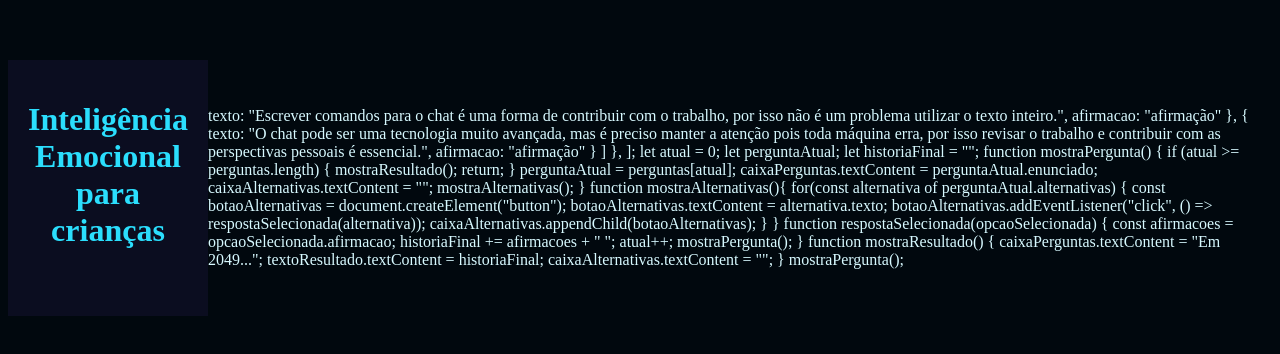
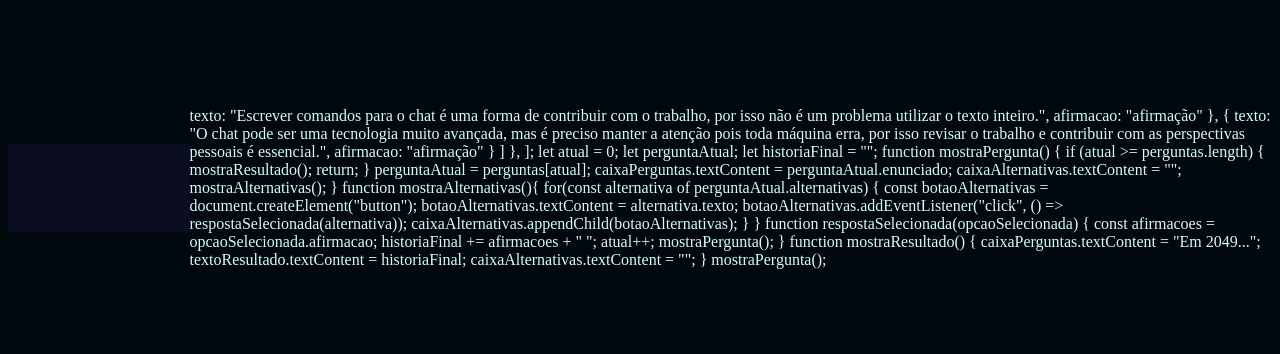
Before and after one commit to danineiverth17/missao, a plain HTML site: page index.html in a window 1280 px wide. Shown: the part 220-574 px from the top of the page. Drawn offline with Linux system fonts and the light colour scheme; a script that the page names is missing.

Commit message:
Update index.html

```diff
--- a/index.html
+++ b/index.html
@@ -8,7 +8,7 @@
 </head>
 <body>
     <div class="caixa-principal">
-        <h1>Inteligência Emocional para crianças</h1>
+        <h1></h1>
         <div class="caixa-perguntas"></div>
         <div class="caixa-alternativas"></div>
         <div class="caixa-resultado">
```
